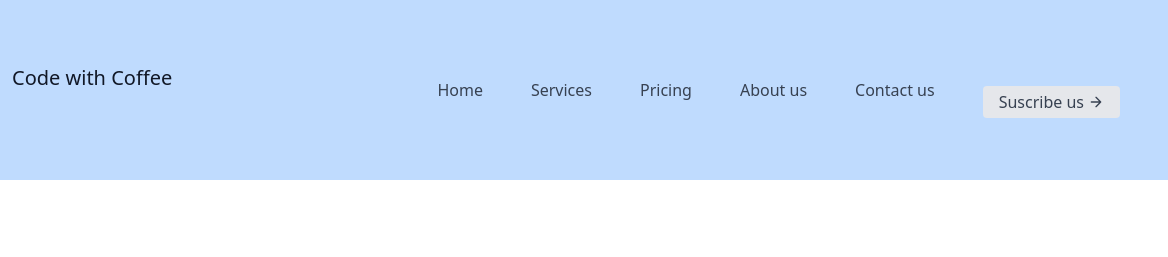
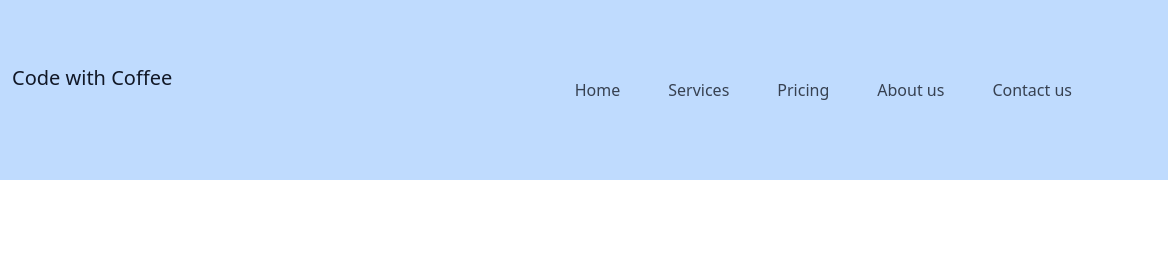
Before and after one commit to iam-Avik/Code-with-coffee-official, a plain HTML site: page index.html in a window 1280 px wide. Shown: the top 257 px of the page, 112-1280 px from the left. Drawn offline with nearby package versions, Linux system fonts and the light colour scheme.

Commit message:
my second commit

```diff
--- a/index.html
+++ b/index.html
@@ -22,12 +22,7 @@
                 <a class="mr-5 hover:text-gray-900" href="#section-pricing">Pricing</a>
                 <a class="mr-5 hover:text-gray-900" href="#section-aboutus">About us</a>
                 <a class="mr-5 hover:text-gray-900" href="#section-contact">Contact us</a>
-                <button class="inline-flex items-center bg-gray-200 border-0 rounded-2xl py-1 px-3 focus:outline-none hover:bg-gray-300 rounded text-base mt-4 md:mt-0">Suscribe us
-                    <svg fill="none" stroke="currentColor" stroke-linecap="round" stroke-linejoin="round" stroke-width="2"
-                        class="w-4 h-4 ml-1" viewBox="0 0 24 24">
-                        <path d="M5 12h14M12 5l7 7-7 7">#</path>
-                    </svg>
-                </button>
+
             </nav>
 
         </div>
```
